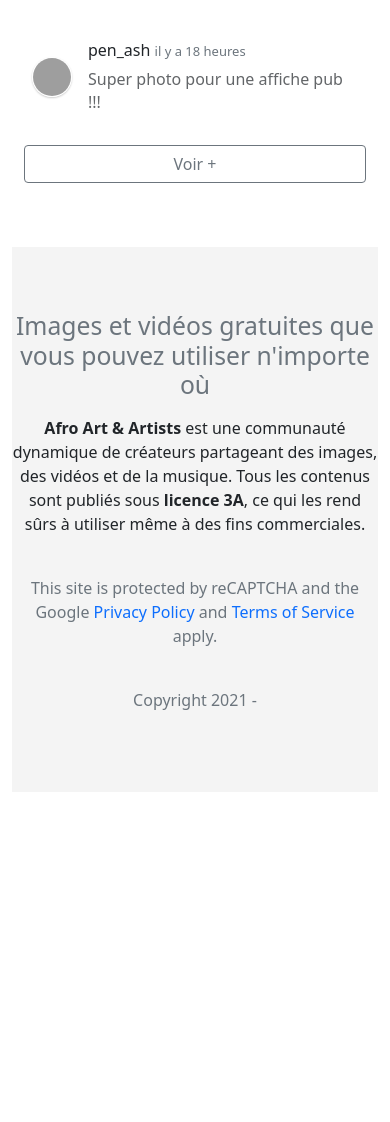
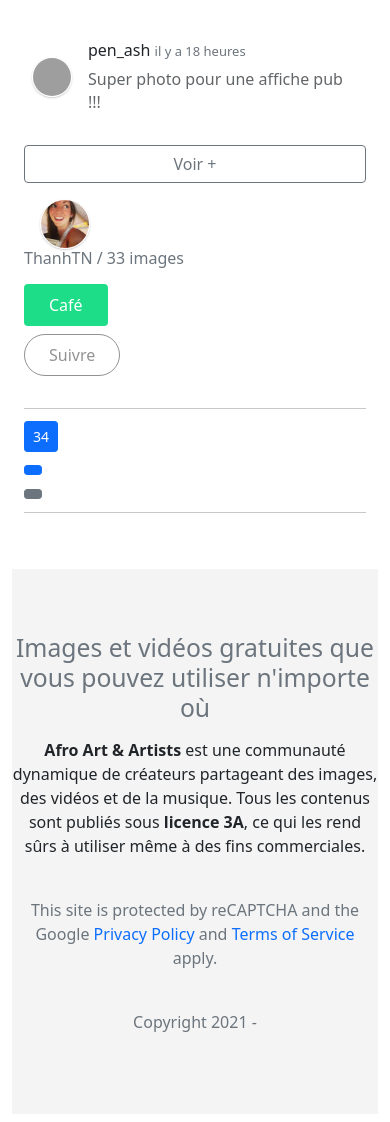
Before and after one commit to j2B237/Bank_Image_App, a Flask app: page /image/1 in a window 390 px wide. Shown: the part 1125-2247 px from the top of the page. Before the commit the page ends 1835 px from the top, so only its background shows below. Run offline with Flask 2, Linux system fonts and the light colour scheme; some libraries are stand-ins or nearby versions; grey boxes are pictures that could not be loaded.

Commit message:
add more content and layout

```diff
--- a/Application/static/css/avatars.css
+++ b/Application/static/css/avatars.css
@@ -15,6 +15,14 @@
   border: white 1px solid;
 }
 
+.avatar-bordered-lg {
+  width: 50px;
+  height: 50px;
+  border-radius: 50%;
+  box-shadow: 0 1px 2px rgba(0,0,0,0.2);
+  border: white 1px solid;
+}
+
 .avatar-square {
   width: 40px;
   border-radius: 0px;
--- a/Application/templates/catalogue/base.html
+++ b/Application/templates/catalogue/base.html
@@ -32,7 +32,7 @@
 
                         <ul class="navbar-nav me-auto mb-2 mb-lg-0">
                             <li class="nav-item dropdown">
-                                <a class="nav-link" href="#" id="navbarDropdown" role="button" data-bs-toggle="dropdown" aria-expanded="false">
+                                <a class="nav-link ms-2" href="#" id="navbarDropdown" role="button" data-bs-toggle="dropdown" aria-expanded="false">
                                     Parcourir
                                 </a>
                                 <ul class="dropdown-menu" aria-labelledby="navbarDropdown">
@@ -65,7 +65,7 @@
 
                         <div class="d-flex justify-content-between">
 
-                            <ul class="navbar-nav me-auto mb-2 mb-lg-0">
+                            <ul class="navbar-nav me-auto mb-2 mb-lg-0 me-2">
                                 <li class="nav-item dropdown">
                                     <a class="nav-link " href="#" id="navbarDropdown2" role="button" data-bs-toggle="dropdown" aria-expanded="false">
                                        <img src="{{ url_for('static', filename='img/user.png') }}" alt="" style="width:30px; height:30px; border-radius:50%;">
@@ -124,7 +124,7 @@
         </div>
 
         <!-- Optional JavaScript; choose one of the two! -->
-
+        <script src="https://code.iconify.design/2/2.1.2/iconify.min.js"></script>
         <!-- Option 1: Bootstrap Bundle with Popper -->
         <script src="https://cdn.jsdelivr.net/npm/bootstrap@5.0.2/dist/js/bootstrap.bundle.min.js" integrity="sha384-MrcW6ZMFYlzcLA8Nl+NtUVF0sA7MsXsP1UyJoMp4YLEuNSfAP+JcXn/tWtIaxVXM" crossorigin="anonymous"></script>
 
--- a/Application/templates/catalogue/view_image.html
+++ b/Application/templates/catalogue/view_image.html
@@ -2,7 +2,7 @@
 
 {% block content %}
     <div class="row py-3 my-3">
-        <div class="col-lg-8">
+        <div class="col-lg-7">
             <div class="card-trip card-trip-large">
                 <img src="{{ url_for('static', filename='img/andrey-zvyagintsev-_fvUcz1H6EY-unsplash.jpg') }}" />
                 <div class="card-trip-infos">
@@ -35,7 +35,7 @@
                 </div>
                 <div class="col-lg-3">
                     <div class="card-category mb-3" style="background-image: linear-gradient(rgba(0,0,0,0.3), rgba(0,0,0,0.3)), url( {{ url_for('static', filename='img/victor-nnakwe-AE2uBSYnCVM-unsplash.jpg') }} )">
-                        Voir +
+                        <a href="" style="text-decoration:none; color:white;">Voir +</a>
                     </div>
                 </div>
             </div>
@@ -88,6 +88,46 @@
 
             </div>
         </div>
-        <div class="col-lg-4"></div>
+
+        <div class="col-lg-1"></div>
+
+        <div class="col-lg-4">
+            <div class="row">
+                <div class="col-lg-3">
+                    <img src="{{ url_for('static', filename='img/profile/28.jpg') }}" class="avatar-bordered-lg ms-3" />
+                </div>
+                <div class="col-lg-6">
+                    <h6 class="text-muted">ThanhTN / 33 images</h6>
+                    <div class="row my-3">
+                        <div class="col-xs-5 col-sm-5 col-md-5 col-lg-6">
+                            <a href="" class="btn btn-flat mb-2">Café</a>
+                        </div>
+                        <div class="col-xs-5 col-sm-5 col-md-5 col-lg-6">
+                            <a href="" class="btn btn-ghost mb-2">Suivre</a>
+                        </div>
+                    </div>
+                </div>
+            </div>
+            <hr class="tex-muted my-2">
+            <div class="row">
+                <div class="col-lg-4">
+                    <a href="" class="btn btn-primary btn-sm my-1">
+                        <span class="iconify" data-icon="ant-design:like-outlined"></span>
+                        34
+                    </a>
+                </div>
+                <div class="col-lg-4">
+                    <a href="" class="btn btn-primary btn-sm my-1">
+                        <span class="iconify" data-icon="ep:collection-tag"></span>
+                    </a>
+                </div>
+                <div class="col-lg-4">
+                    <a href="" class="btn btn-secondary btn-sm my-1">
+                        <span class="iconify" data-icon="bi:share"></span>
+                    </a>
+                </div>
+            </div>
+            <hr class="tex-muted my-2">
+        </div>
     </div>
 {% endblock content %}
```
